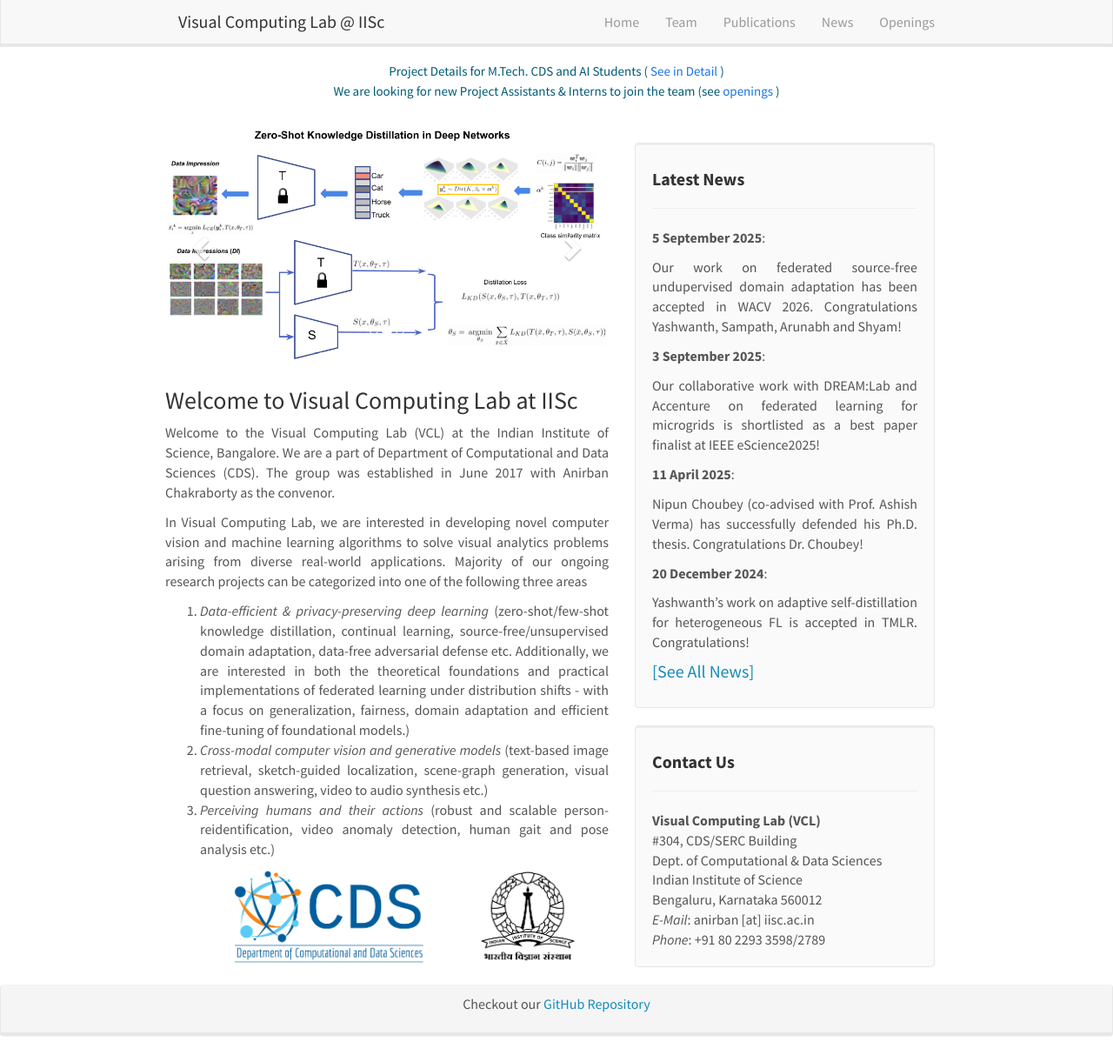
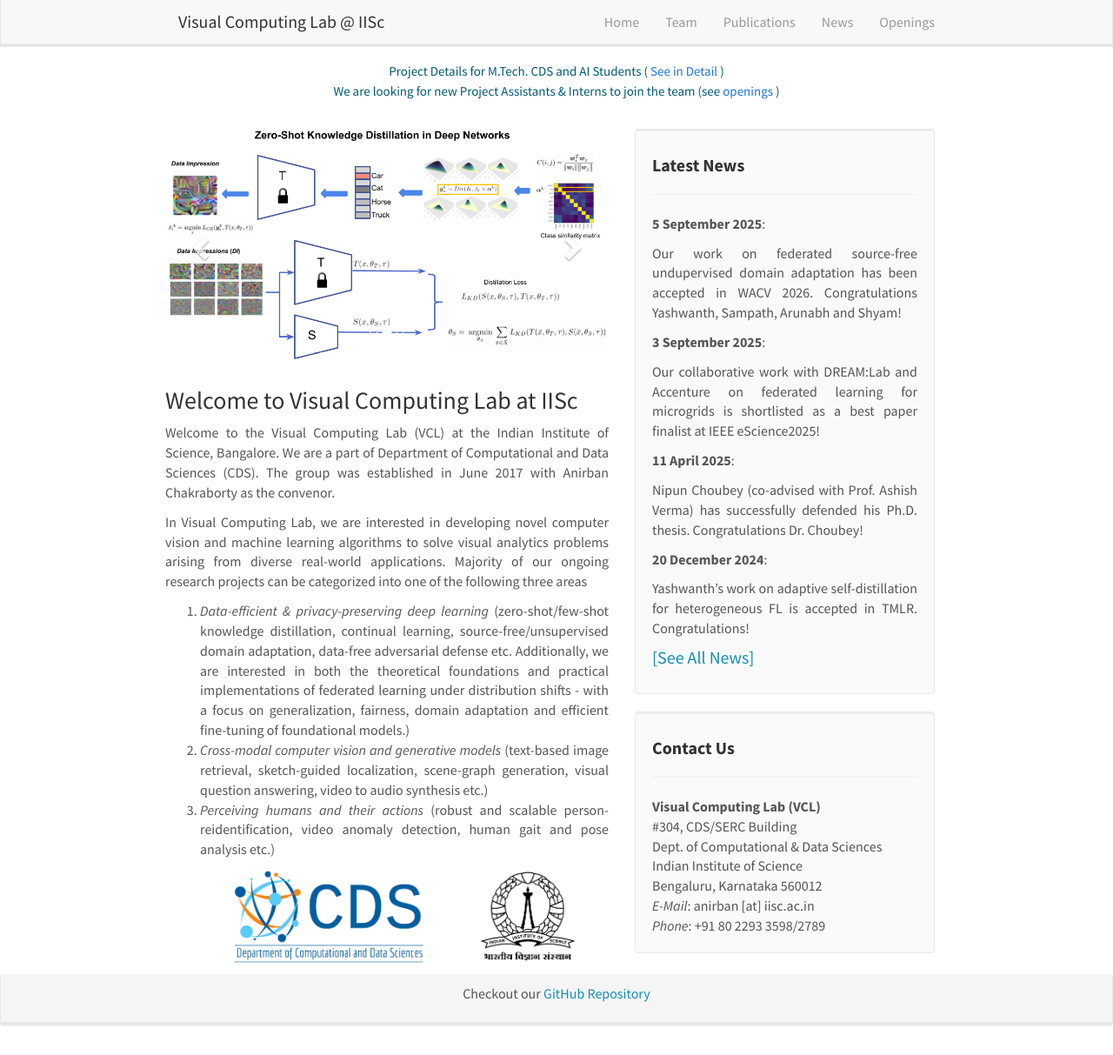
Before and after one commit to vcl-iisc/vclab-website, a Jekyll site: the page built from _pages/home.md, in a window 1280 px wide and 1213 px high. Shown: the whole window at 87% size. Built offline with Jekyll 4.4.1, drawn with Linux system fonts in a browser that asks for light colours; nearby versions of some CDN libraries.

Commit message:
Refactor #newsid styles for better responsiveness
Updated padding and min-height for #newsid in media queries.

```diff
--- a/css/main.scss
+++ b/css/main.scss
@@ -123,16 +123,33 @@ details > summary {
   display: block;
 }
 
+// @media (min-width: 768px) {
+//   .row.home-flex > #newsid {
+//     padding-top: 48px;
+//     box-sizing: border-box;
+//   }
+// }
+
+// @media (max-width: 767.98px) {
+//   .row.home-flex > #newsid {
+//     padding-top: 0;
+//   }
+// }
+
 @media (min-width: 768px) {
-  .row.home-flex > #newsid {
-    padding-top: 48px;
+  /* assumes carousel sits inside #homeid #carousel */
+  /* this uses CSS only; but height must be known — we set min-height via CSS var fallback */
+  #newsid {
+    /* start with a reasonable top-nudge */
+    padding-top: 32px;
+    min-height: 420px; /* tweak to match your carousel height; change as needed */
     box-sizing: border-box;
   }
 }
-
 @media (max-width: 767.98px) {
-  .row.home-flex > #newsid {
+  #newsid {
     padding-top: 0;
+    min-height: auto;
   }
 }
 
```
